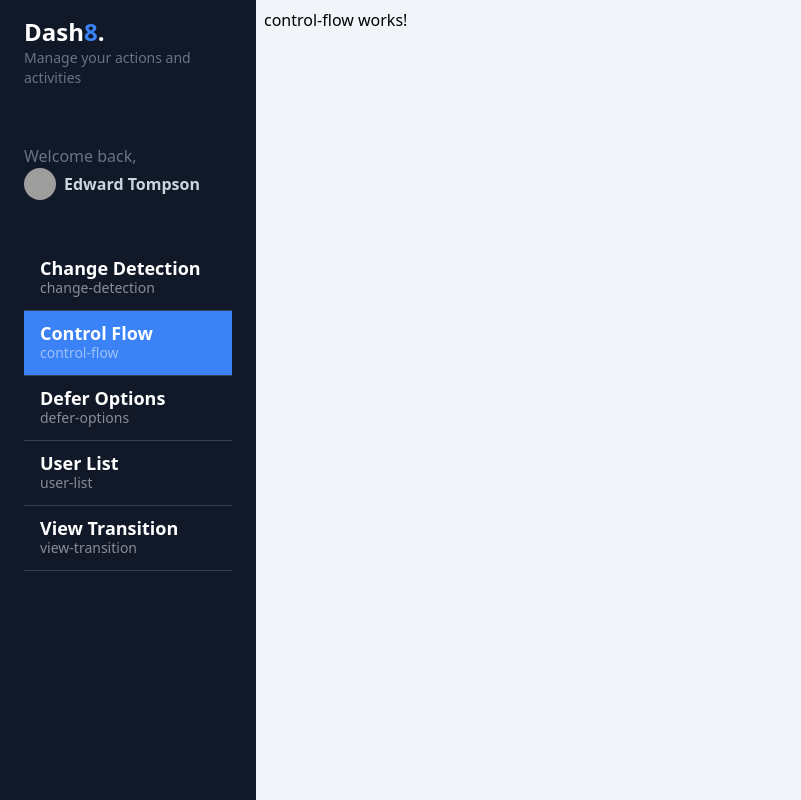
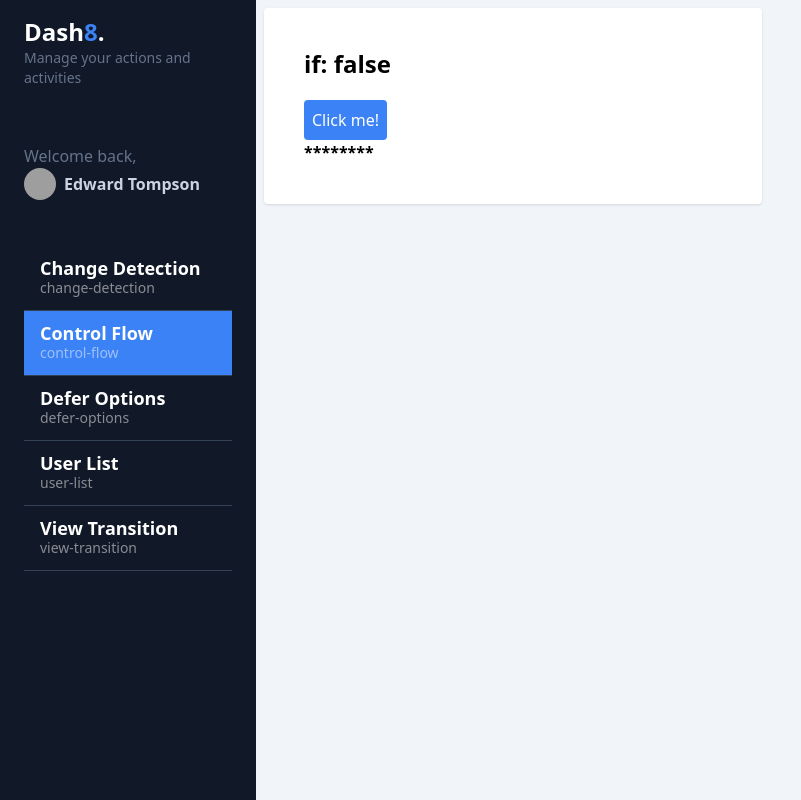
Before and after one commit to YahirPoot/my-dashboard, an Angular app: page /dashboard/control-flow in a window 1280 px wide. Shown: the whole page, without its empty margins (0-801 px from the left). Built offline with nearby package versions, Linux system fonts and the light colour scheme; grey boxes are pictures that could not be loaded.

Commit message:
control flow @IF

```diff
--- a/src/app/dashboard/pages/control-flow/control-flow.component.html
+++ b/src/app/dashboard/pages/control-flow/control-flow.component.html
@@ -1 +1,22 @@
-<p>control-flow works!</p>
+
+
+<section class="grid grid-cols-1 md:grid-cols-2 gap-3">
+
+  <!-- ngIf @if -->
+
+  <div class="bg-white rounded shadow p-10">
+    <h2 class="text-2xl font-bold mb-5">if: {{ showContent() }}</h2>
+
+    <button
+      class="p-2 bg-blue-500 rounded text-white hover:bg-blue-700"
+      (click)="toggleContent()">
+      Click me!
+    </button>
+
+    @if ( showContent() ) {
+      <p>Hola Mundo</p>
+    } @else {
+      <p class="font-bold">********</p>
+    }
+  </div>
+</section>
--- a/src/app/dashboard/pages/control-flow/control-flow.component.ts
+++ b/src/app/dashboard/pages/control-flow/control-flow.component.ts
@@ -1,4 +1,4 @@
-import { Component } from '@angular/core';
+import { Component, signal } from '@angular/core';
 import { defaultUrlMatcher } from '@angular/router';
 
 @Component({
@@ -8,4 +8,9 @@
 })
 export default class ControlFlowComponent {
 
+  public showContent = signal(false);
+
+  public toggleContent() {
+    this.showContent.update(value => !value);
+  }
 }
```
